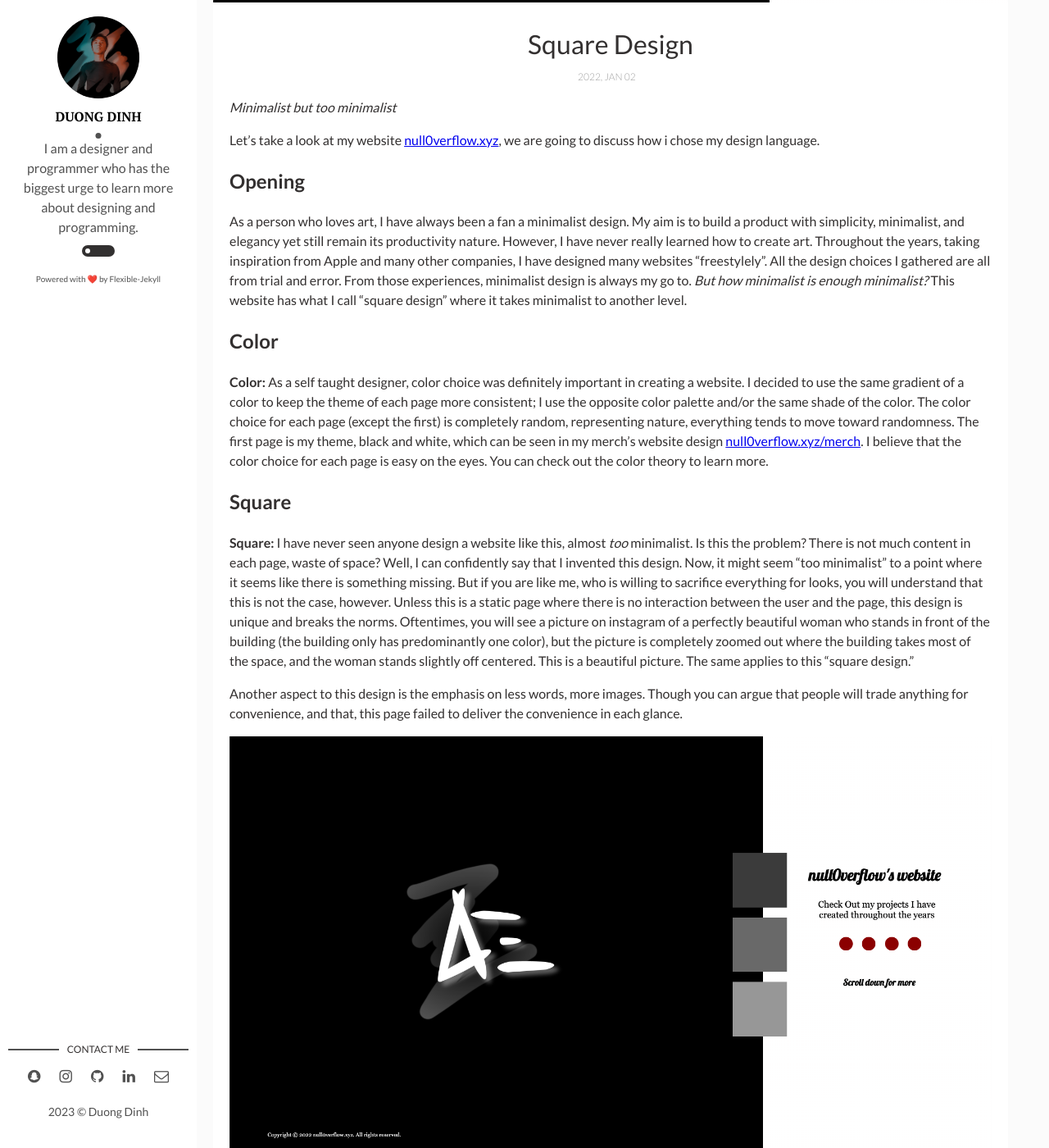
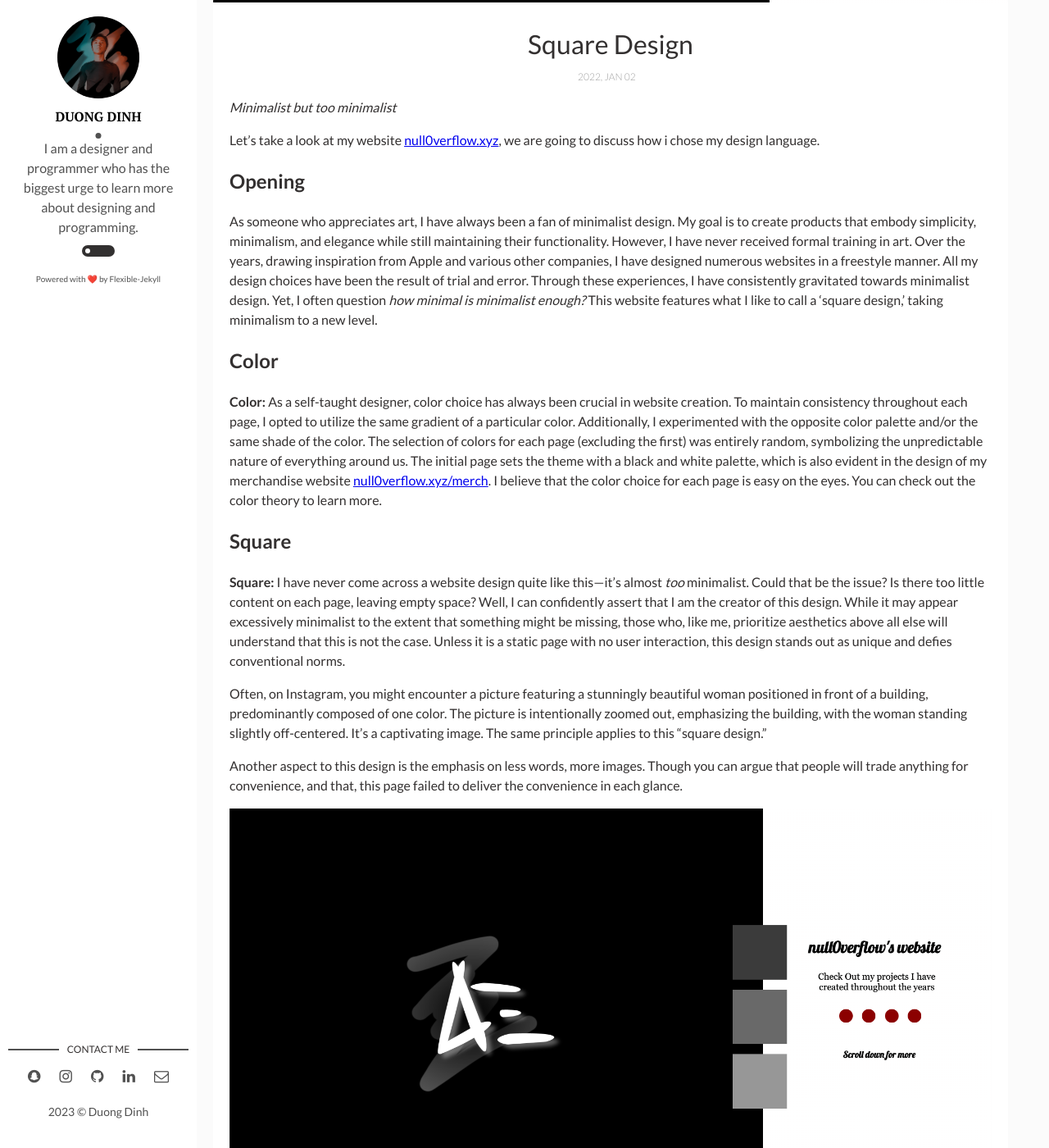
Before and after one commit to duongddinh/blog, a Jekyll site: the page built from _posts/2022-01-02-Square-design.markdown, in a window 1280 px wide and 1400 px high, scrolled down 517 px. Shown: the whole window at 82% size. Built offline with Jekyll 4.4.1, drawn with Linux system fonts in a browser that asks for light colours; comment, search, counter and statistics services are not loaded; some of the changed text lies outside the part shown.

Commit message:
Update 2022-01-02-Square-design.markdown

```diff
--- a/_posts/2022-01-02-Square-design.markdown
+++ b/_posts/2022-01-02-Square-design.markdown
@@ -13,47 +13,53 @@ Let's take a look at my website [null0verflow.xyz](https://null0verflow.xyz), we
 
 ## Opening
 
-As a person who loves art, I have always been a fan a minimalist design. My aim is to build a product with simplicity, minimalist, and elegancy yet still remain its productivity nature. However, I have never really learned how to create art. Throughout the years, taking inspiration from Apple and many other companies, I have designed many websites "freestylely". All the design choices I gathered are all from trial and error. From those experiences, minimalist design is always my go to. _But how minimalist is enough minimalist?_ This website has what I call "square design" where it takes minimalist to another level.
+As someone who appreciates art, I have always been a fan of minimalist design. My goal is to create products that embody simplicity, minimalism, and elegance while still maintaining their functionality. However, I have never received formal training in art. Over the years, drawing inspiration from Apple and various other companies, I have designed numerous websites in a freestyle manner. All my design choices have been the result of trial and error. Through these experiences, I have consistently gravitated towards minimalist design. Yet, I often question _how minimal is minimalist enough?_ This website features what I like to call a 'square design,' taking minimalism to a new level.
 
 ## Color
 
-**Color:** As a self taught designer, color choice was definitely important in creating a website. I decided to use the same gradient of a color to keep the theme of each page more consistent; I use the opposite color palette and/or the same shade of the color. The color choice for each page (except the first) is completely random, representing nature, everything tends to move toward randomness. The first page is my theme, black and white, which can be seen in my merch's website design [null0verflow.xyz/merch](https://null0verflow.xyz/merch).
+**Color:** As a self-taught designer, color choice has always been crucial in website creation. To maintain consistency throughout each page, I opted to utilize the same gradient of a particular color. Additionally, I experimented with the opposite color palette and/or the same shade of the color. The selection of colors for each page (excluding the first) was entirely random, symbolizing the unpredictable nature of everything around us. The initial page sets the theme with a black and white palette, which is also evident in the design of my merchandise website [null0verflow.xyz/merch](https://null0verflow.xyz/merch).
 I believe that the color choice for each page is easy on the eyes. You can check out the color theory to learn more.
 
 ## Square
 
-**Square:** I have never seen anyone design a website like this, almost _too_ minimalist. Is this the problem? There is not much content in each page, waste of space? Well, I can confidently say that I invented this design. Now, it might seem "too minimalist" to a point where it seems like there is something missing. But if you are like me, who is willing to sacrifice everything for looks, you will understand that this is not the case, however. Unless this is a static page where there is no interaction between the user and the page, this design is unique and breaks the norms. Oftentimes, you will see a picture on instagram of a perfectly beautiful woman who stands in front of the building (the building only has predominantly one color), but the picture is completely zoomed out where the building takes most of the space, and the woman stands slightly off centered. This is a beautiful picture. The same applies to this "square design."
+**Square:** I have never come across a website design quite like this—it's almost _too_ minimalist. Could that be the issue? Is there too little content on each page, leaving empty space? Well, I can confidently assert that I am the creator of this design. While it may appear excessively minimalist to the extent that something might be missing, those who, like me, prioritize aesthetics above all else will understand that this is not the case. Unless it is a static page with no user interaction, this design stands out as unique and defies conventional norms.
+
+Often, on Instagram, you might encounter a picture featuring a stunningly beautiful woman positioned in front of a building, predominantly composed of one color. The picture is intentionally zoomed out, emphasizing the building, with the woman standing slightly off-centered. It's a captivating image. The same principle applies to this "square design."
 
 Another aspect to this design is the emphasis on less words, more images. Though you can argue that people will trade anything for convenience, and that, this page failed to deliver the convenience in each glance.
 
 ![]({{site.baseurl}}/assets/img/sd1.png)
 
-The design on the first page "trains" the user to use the website. It releases the curiosity in each shape as there is no label, which forces the user to hover on each shape to find what each shape contains. You'll see throughout the site, every shape is clickable.
+The design of the first page acts as a guide, training the user to navigate the website. By intentionally omitting labels, it piques curiosity in each shape, compelling the user to hover over them to discover their content. Throughout the site, you'll find that every shape is clickable, encouraging interaction.
 
-The second page conveys a sudden change in aesthetic, which sets the mood for every page, people are more likely to continue to scroll down because they don't know what to expect. With smooth transitions, scrolling is even more fun.
+On the second page, there is a sudden shift in aesthetics, setting the tone for the rest of the website. This element of surprise entices people to continue scrolling as they anticipate the unexpected. With seamless transitions, scrolling becomes an enjoyable and engaging experience
 
 ![]({{site.baseurl}}/assets/img/sd2.png)
 
-Each square delivers a different meaning. The first three squares contain three websites, my merch, discord bot, and older websites. Each of these has a similar design (black/white) and are for advertising; hence, they are in the first page. Whereas the two squares in the second page represent the research I did. Butterfly is the theme for the second page, beautiful and colorful of nature, perfectly introducing neural networks and true randomness. My neural network program introduces the idea of microevolution and macroevolution which is illustrated as the bigger squares where part of it roots in true random (smaller squares). The bigger the squares, the more proud and important the products are.
+Each square on the website carries a distinct meaning. The first three squares showcase different websites, including my merchandise, Discord bot, and older websites. These squares share a consistent black and white design and serve the purpose of advertising, which is why they are located on the first page. On the second page, there are two squares representing the research I have conducted.
+
+The butterfly theme is central to the second page, symbolizing the beauty and vibrant colors of nature. This theme serves as a perfect introduction to topics such as neural networks and true randomness. Within my neural network program, I explore the concepts of microevolution and macroevolution. These ideas are illustrated through larger squares, which draw from the foundation of true randomness depicted by the smaller squares. The size of the squares signifies the significance and pride associated with the respective products.
 
 
 ![]({{site.baseurl}}/assets/img/sd3.png)
 
 ## Font
 
-**Font:** I use two fonts, one is the handwriting type of font (Lobster) and the other is the more classical font (Georgia), with the exception of the third page where I use Courier New to deliver the idea that I use a lot of math and coding for this specific program. The handwriting represents the playful, curious, and natural look in the design language; the other represents more of a formal look. Both fonts connected, illustrate the convention but unconventional look.
+**Font:** I employ two fonts in my design: one is a handwriting-style font called Lobster, while the other is a more classical font, Georgia. However, on the third page, I deviate from this convention and utilize Courier New. This choice aims to convey the notion that a significant amount of mathematical and coding elements are incorporated into this particular program.
+
+The handwriting font symbolizes a playful, curious, and organic aesthetic within the design language, while the classical font exudes a more formal appearance. Together, these fonts create a harmonious yet unconventional visual representation.
 
 ![]({{site.baseurl}}/assets/img/sd4.png)
 
 ## Art work
 
-I use affinity designer to draw this. I am not good at drawing, but with image reference, the right brush, and the confidence in each line, I managed to draw four beautiful objects. Again, each drawing represents the beauty and playful of nature which matches the fonts.
+I utilized Affinity Designer to create these drawings. While I am not particularly skilled at drawing, I relied on image references, the appropriate brush selection, and confidence in each stroke to bring four beautiful objects to life. Despite my limitations, I aimed to capture the beauty and playfulness of nature in each drawing, aligning them harmoniously with the chosen fonts."
 
 ## Square + Fluid Design
 
-In addition to that, let's take another look at my other really proud creation – my merch website design. This website emphasizes fluidity and contemporary design language. The part that makes this website different is that it has only two colors – black and white. And only one color can be displayed at one time. You can switch between two colors.
+Furthermore, let's delve into another creation of mine that I am truly proud of: my merchandise website design. This website highlights fluidity and a contemporary design language. What sets this website apart is its utilization of only two colors – black and white – with only one color displayed at a time. Users have the ability to switch between these two colors.
 
-This gives a website a modern, clean and luxurious look. This design is useful when you only have one product of a opposite color or just to emphasize on your most prominent or newest product.
+This approach grants the website a modern, clean, and luxurious appearance. Such a design proves beneficial when showcasing a single product with an opposing color or to accentuate your most prominent or newest offering.
 
 ![]({{site.baseurl}}/assets/img/merch2.png)
 
@@ -62,12 +68,12 @@ This gives a website a modern, clean and luxurious look. This design is useful w
 
 ## Inspiration
 
-**Inspiration/How I make the website:** I use google slides to design this before I code the whole website. I believe that even though the right tools play an important role in designing, with the right attitude and creativity, tools become less important. The idea of the website comes from mostly nature, the beauty and colorful of nature. Square brings the feel of stability, trustworthy, and honesty.
+**Inspiration/How I make the website:** I utilized Google Slides to design the website before proceeding with the coding phase. While the right tools undoubtedly play a significant role in the design process, I firmly believe that with the right attitude and creativity, the importance of tools diminishes. The inspiration for the website primarily stems from the captivating beauty and vibrant colors of nature. The use of squares imparts a sense of stability, trustworthiness, and honesty.
 
 ## Bottom line
 
-To answer the question above,  _But how minimalist is enough minimalist?_  The answer is _yes_, as long as you can justify the simplistic design. I emphasize attention seeking and the elegancy in my website. The idea behind this is there are many hidden meanings in every square as well as in every piece of art; you have to look for it to find the beauty. Big space of nothingness often contains the hidden world.
+To answer the question above,  _But how minimalist is enough minimalist?_  The answer is _yes_, as long as you can justify the simplistic design. I strive to highlight attention-seeking elements and elegance in my website design. The concept behind this approach is that every square, as well as every piece of art, harbors numerous hidden meanings that require exploration to uncover their inherent beauty. Often, it is within vast expanses of apparent nothingness that hidden worlds reside.
 
-**Why does this page exists?** Because I want to highlight the change and the growth in the way I design. I want to believe that I also invented this design language.
+**Why does this page exists?** I aim to emphasize the evolution and growth in my design approach, as I strive to believe that I have contributed to the creation of this design language.
 
-I introduced the concept of more than minimalist design, which is practical in most portfolio cases where aesthetic is what you are looking for.
+I have introduced the concept of going beyond minimalism, which proves beneficial in various portfolio cases where aesthetics are a primary focus.
```
